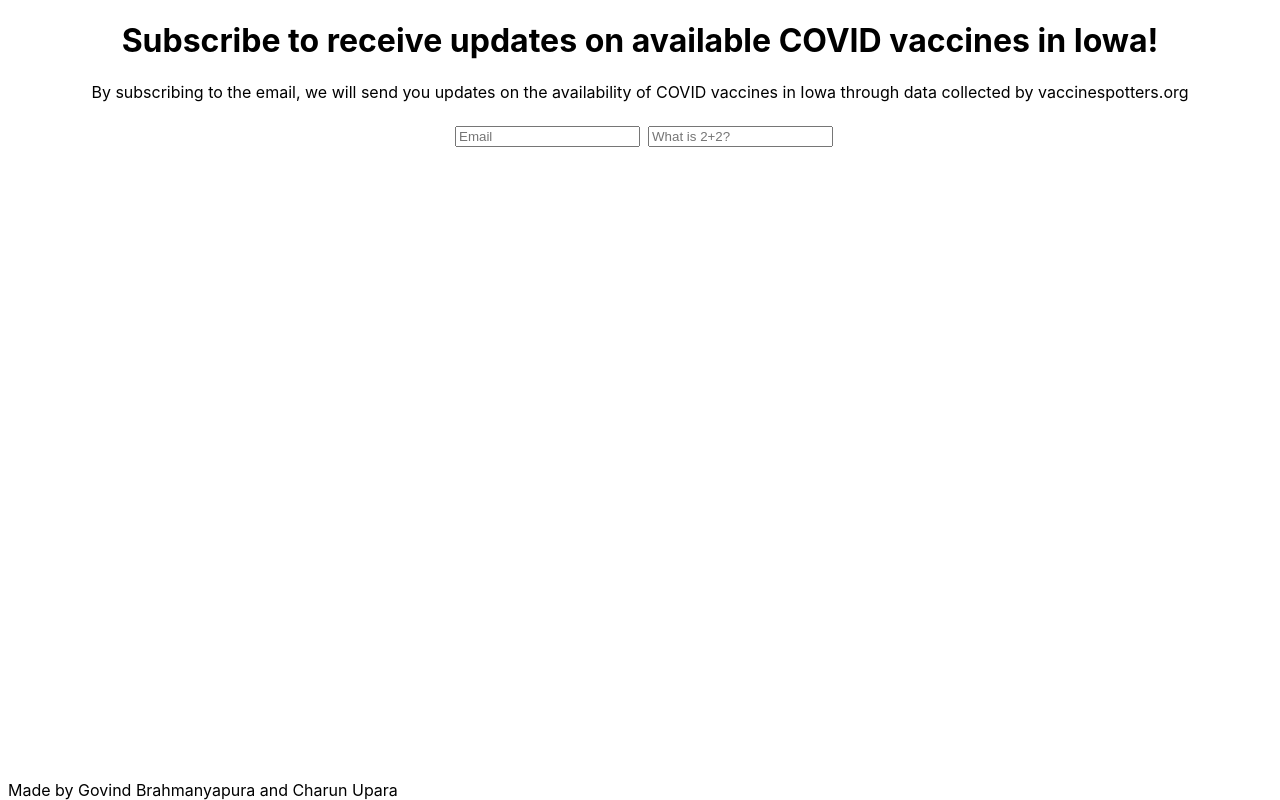
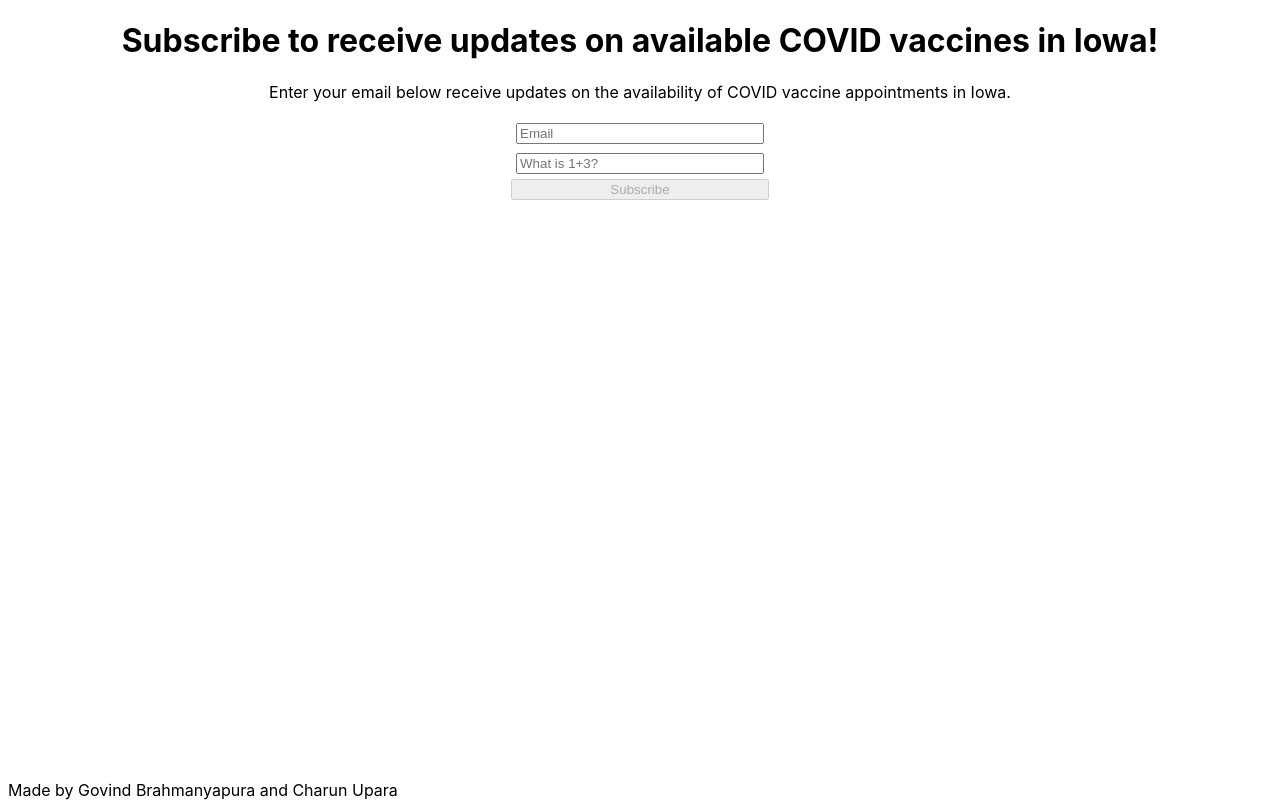
Before and after one commit to charunupara/GrinnellVaccineFrontEnd, a React (Create React App) app: page / in a window 1280 px wide. Built offline with nearby package versions, Linux system fonts and the light colour scheme.

Commit message:
add dynamic math captcha + stack input fields

```diff
--- a/src/Form.css
+++ b/src/Form.css
@@ -3,8 +3,13 @@ body {
     font-family: -apple-system, BlinkMacSystemFont, 'Segoe UI', Roboto, Oxygen, Ubuntu, Cantarell, 'Open Sans', 'Helvetica Neue', sans-serif;
 }
 
-#email-input {
-    margin: 0.5rem;
+form {
+  display: inline-grid;
+}
+
+#email-input, #math-captcha {
+    margin: 0.3rem;
+    width: 15rem;
 }
 
 #footer-text {
--- a/src/Form.js
+++ b/src/Form.js
@@ -1,30 +1,41 @@
-import React from 'react';
-import './Form.css';
-import ReCAPTCHA from "react-google-recaptcha";
+import React from "react";
+import "./Form.css";
 
 class Form extends React.Component {
   constructor(props) {
-        super(props)
+    super(props);
     this.state = {
       value: "",
-            captchaValue: ""
-        }
+      captchaValue: "",
+      captchaNum1: "",
+      captchaNum2: "",
+      captchaSum: "",
+    };
     this.handleChange = this.handleChange.bind(this);
     this.handleSubmit = this.handleSubmit.bind(this);
-        this.onChange = this.onChange.bind(this);
     this.handleCaptchaChange = this.handleCaptchaChange.bind(this);
+    this.createMathCaptcha = this.createMathCaptcha.bind(this);
   }
 
   handleCaptchaChange(e) {
-        this.setState({captchaValue: e.target.value})
-    }
-    handleChange(e) {
-        this.setState({value: e.target.value})
+    this.setState({ captchaValue: e.target.value });
   }
 
-    onChange(value) {
-        console.log("Captcha value:", value);
+  handleChange(e) {
+    this.setState({ value: e.target.value });
   }
+
+  createMathCaptcha() {
+    const num1 = Math.floor(Math.random() * 10) + 1;
+    const num2 = Math.floor(Math.random() * 10) + 1;
+
+    this.setState({
+      captchaNum1: num1,
+      captchaNum2: num2,
+      captchaSum: num1 + num2,
+    });
+  }
+
   async handleSubmit(e) {
     console.log(this.state.value);
     e.preventDefault();
@@ -32,38 +43,65 @@ class Form extends React.Component {
       const res = await fetch("http://localhost:8000", {
         method: "POST",
         headers: {
-                'Content-Type': 'application/json'
+          "Content-Type": "application/json",
         },
-               body: JSON.stringify({email: this.state.value})
-           })
+        body: JSON.stringify({ email: this.state.value }),
+      });
 
       console.log(res);
       const resJSON = await res.json();
       if (resJSON.error) {
         alert(resJSON.error);
       } else {
-               alert("You are now subscribed! Thank you!")
+        alert("You are now subscribed! Thank you!");
       }
       console.log(resJSON);
-
     } catch (err) {
       console.log(err);
     }
   }
 
+  componentDidMount() {
+    this.createMathCaptcha();
+  }
+
   render() {
     return (
       <>
-            <p>By subscribing to the email, we will send you updates on the availability of COVID vaccines in Iowa through data collected by vaccinespotters.org</p>
+        <p>
+          Enter your email below receive updates on the availability of COVID
+          vaccine appointments in Iowa.
+        </p>
         <form onSubmit={this.handleSubmit}>
-                <input type="email" id="email-input" placeholder="Email" value={this.state.value} onChange={this.handleChange} required={true} />
-                <input type="text" placeholder="What is 2+2?" value={this.state.captchaValue} onChange={this.handleCaptchaChange} />
-                {this.state.captchaValue === '4'? <input type="submit" value="Subscribe"/> : ""}
+          <input
+            type="email"
+            id="email-input"
+            placeholder="Email"
+            value={this.state.value}
+            onChange={this.handleChange}
+            required
+          />
+          <input
+            id="math-captcha"
+            type="text"
+            placeholder={`What is ${this.state.captchaNum1}+${this.state.captchaNum2}?`}
+            value={this.state.captchaValue}
+            onChange={this.handleCaptchaChange}
+            required
+          />
 
+          <input
+            type="submit"
+            disabled={
+              parseInt(this.state.captchaValue) !== this.state.captchaSum
+            }
+            value="Subscribe"
+          />
         </form>
 
-
-            <div id="footer-text">Made by Govind Brahmanyapura and Charun Upara</div>
+        <div id="footer-text">
+          Made by Govind Brahmanyapura and Charun Upara
+        </div>
       </>
     );
   }
```
Also changed, not shown: 1 other file (tests, documents, lock files or other folders). Lines whose indentation alone changed are shown as unchanged.
